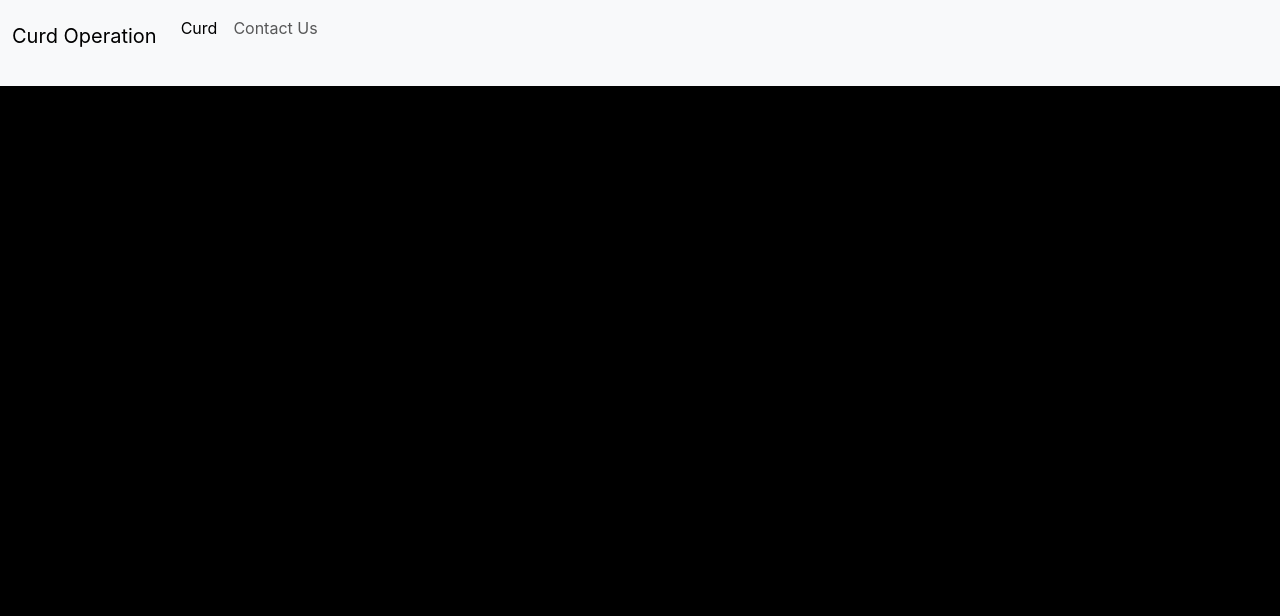
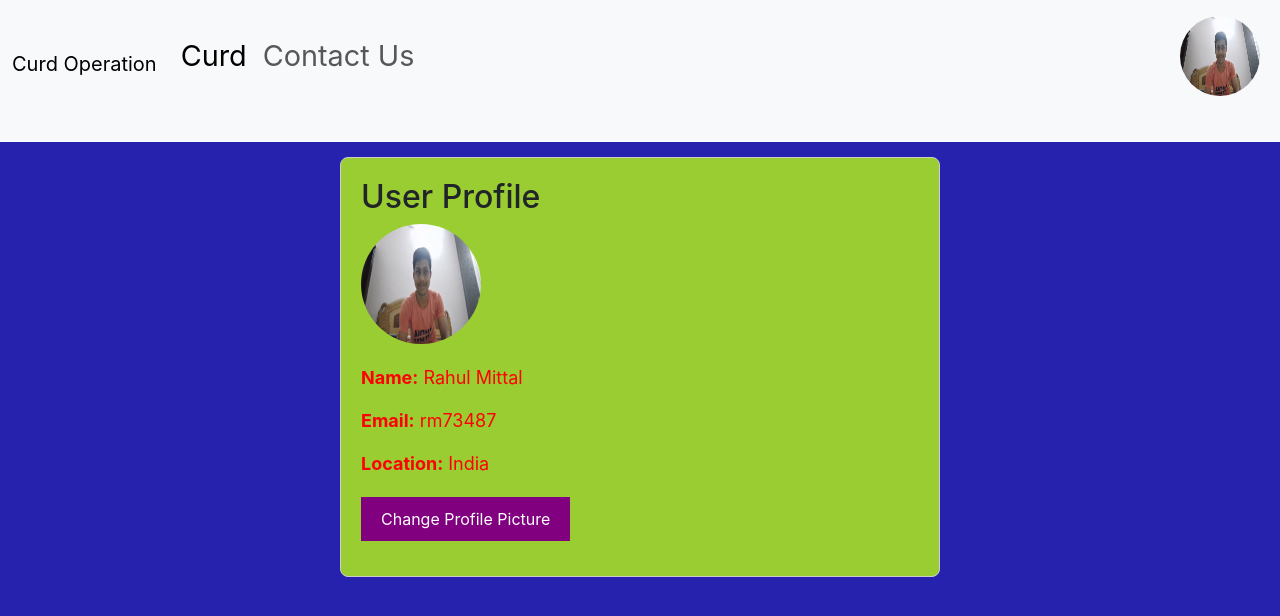
Before and after one commit to harshmittal5432/curd-repo, a React (Create React App) app: page /Profile in a window 1280 px wide. Shown: the top 616 px of the page. Built offline with nearby package versions, Linux system fonts and the light colour scheme.

Commit message:
profile pic

```diff
--- a/public/index.html
+++ b/public/index.html
@@ -27,7 +27,7 @@
       work correctly both with client-side routing and a non-root public URL.
       Learn how to configure a non-root public URL by running `npm run build`.
     -->
-    <title>React App</title>
+    <title>CURD App</title>
   </head>
   <body>
     <noscript>You need to enable JavaScript to run this app.</noscript>
--- a/src/App.css
+++ b/src/App.css
@@ -1,7 +1,7 @@
 html, body {
   margin: 0;
   height: 100%;
-  background-color: black;
+  background-color: rgb(39, 34, 173);
 }
 
 .App-logo {
@@ -80,25 +80,14 @@ button:hover {
   color: red;
   font-size: 18px;
 }
-/*.container {
-  display: flex;
-  justify-content: center;
-  align-items: center;
-  min-height: 100vh;
-  background-color: #f0f0f0;
-  padding: 0%;
-  box-sizing: border-box;
-  flex-direction: column;
-  box-sizing: border-box;
 
-}*/
 .container {
   max-width: 600px;
   margin: 0 auto;
   padding: 20px;
   border: 1px solid #ccc;
   border-radius: 8px;
-  background-color: grey;
+  background-color: yellowgreen;
 }
 .popup {
   position: fixed;
@@ -146,8 +135,41 @@ button:hover {
   flex: 1 0 48%; /* Ensure each card takes up 48% of the width */
   margin: 10px 5px; /* Top and bottom margin for spacing */
   box-sizing: border-box;
-  background-color: rgb(0, 255, 102); /* Add a background color for visibility */
+  background-color: rgb(0, 255, 102);
   border: 1px solid #ccc;
   border-radius: 8px;
   padding: 20px;
 }
+.modal {
+  display: block;
+  position: fixed;
+  z-index: 1;
+  left: 0;
+  top: 0;
+  width: 100%;
+  height: 100%;
+  overflow: auto;
+  background-color: rgba(0, 0, 0, 0.9);
+}
+
+.modal-content {
+  margin: auto;
+  display: block;
+  max-width: 80%;
+  max-height: 80%;
+}
+
+.close {
+  color: red;
+  font-size: 3rem;
+  position: absolute;
+  top: 15px;
+  right: 25px;
+  cursor: pointer;
+}
+
+.caption {
+  color: #fff;
+  text-align: center;
+  margin-top: 10px;
+}
--- a/src/App.js
+++ b/src/App.js
@@ -1,19 +1,23 @@
+import React, { useState } from 'react';
 import "./App.css";
 import { BrowserRouter as Router, Routes, Route } from "react-router-dom";
 
 import ContactForm from "./ContactForm";
 import Curd from "./Curd";
 import Navbar from "./Navbar";
+import Profile from "./Profile";
 
 function App() {
+  const [src,setSrc]=useState("/images/WIN_20240701_18_31_16_Pro.jpg" )
   return (
     <>
       <Router>
-        <Navbar />
+        <Navbar src={src} />
 
         <Routes>
           <Route path="/" element={<Curd />} />
           <Route path="/ContactForm" element={<ContactForm />} />
+          <Route path="/Profile" element={<Profile src={src} setSrc={setSrc}/>} />
         </Routes>
       </Router>
     </>
--- a/src/Navbar.js
+++ b/src/Navbar.js
@@ -1,10 +1,10 @@
 import React from "react";
 import { Link } from "react-router-dom";
 
-function Navbar() {
+function Navbar({src}) {
   return (
     <div>
-      <nav className="navbar navbar-expand-lg bg-body-tertiary">
+      <nav className="navbar navbar-expand-lg bg-body-tertiary ">
         <div className="container-fluid">
           <Link className="navbar-brand" to="/">
             Curd Operation
@@ -24,12 +24,24 @@ function Navbar() {
             <ul className="navbar-nav me-auto mb-2 mb-lg-0">
               <li className="nav-item">
                 <Link className="nav-link active" aria-current="page" to="/">
-                  Curd
+                <span style={{ fontSize: "1.8rem" }}>Curd</span>
                 </Link>
               </li>
               <li className="nav-item">
                 <Link className="nav-link" to="/ContactForm">
-                  Contact Us
+                <span style={{ fontSize: "1.8rem" }}>Contact Us</span>
+                </Link>
+              </li>
+            </ul>
+            <ul className="navbar-nav ms-auto mb-2 mb-lg-0">
+              <li className="nav-item">
+                <Link className="nav-link" to="Profile">
+                  <img
+                    src={src}
+                    alt="Profile"
+                    className="rounded-circle"
+                    style={{ width: "80px", height: "80px" }}
+                  />
                 </Link>
               </li>
             </ul>
--- /dev/null
+++ b/src/Profile.js
@@ -0,0 +1,76 @@
+import React, { useRef,useState } from 'react';
+//import "./App.css";
+
+function Profile({ src, setSrc }) {
+  const fileInputRef = useRef(null);
+  const [isModalOpen, setIsModalOpen] = useState(false);
+
+  const handleProfilePicChange = (event) => {
+    const file = event.target.files[0];
+    if (file) {
+      const reader = new FileReader();
+      reader.onload = () => {
+        setSrc(reader.result);
+      };
+      reader.readAsDataURL(file);
+    }
+  };
+
+  const handleButtonClick = () => {
+    fileInputRef.current.click();
+  };
+  const handleProfilePicClick = () => {
+    setIsModalOpen(true);
+  };
+  const toggleModal = () => {
+    setIsModalOpen(!isModalOpen);
+  };
+
+  return (
+    <div className='container'>
+      <div className="profile">
+        <h2>User Profile</h2>
+        <div className="profile-info">
+          <img
+            src={src}
+            alt="Profile"
+            className="rounded-circle"
+            style={{ width: "120px", height: "120px", marginBottom: "20px" }}
+            onClick={handleProfilePicClick}
+          />
+          <div>
+            <p><strong>Name:</strong> Rahul Mittal</p>
+            <p><strong>Email:</strong> rm73487</p>
+            <p><strong>Location:</strong> India</p>
+            {/* Add more profile information as needed */}
+          </div>
+          <div className="change-profile-pic" style={{ marginTop: "20px" }}>
+            <button
+              onClick={handleButtonClick}
+              style={{ cursor: "pointer", color: "white", backgroundColor:"purple" }}
+            >
+              Change Profile Picture
+            </button>
+            <input
+              ref={fileInputRef}
+              id="profilePicInput"
+              type="file"
+              accept="image/*"
+              onChange={handleProfilePicChange}
+              style={{ display: "none" }}
+            />
+          </div>
+        </div>
+      </div>
+      {isModalOpen && (
+        <div className="modal">
+          <span className="close" onClick={toggleModal}>&times;</span>
+          <img className="modal-content" src={src} alt="Profile Large" />
+          <div className="caption">Profile Picture</div>
+        </div>
+      )}
+    </div>
+  );
+}
+
+export default Profile;
```
Also changed, not shown: public/images/WIN_20240701_18_31_16_Pro.jpg (added).
